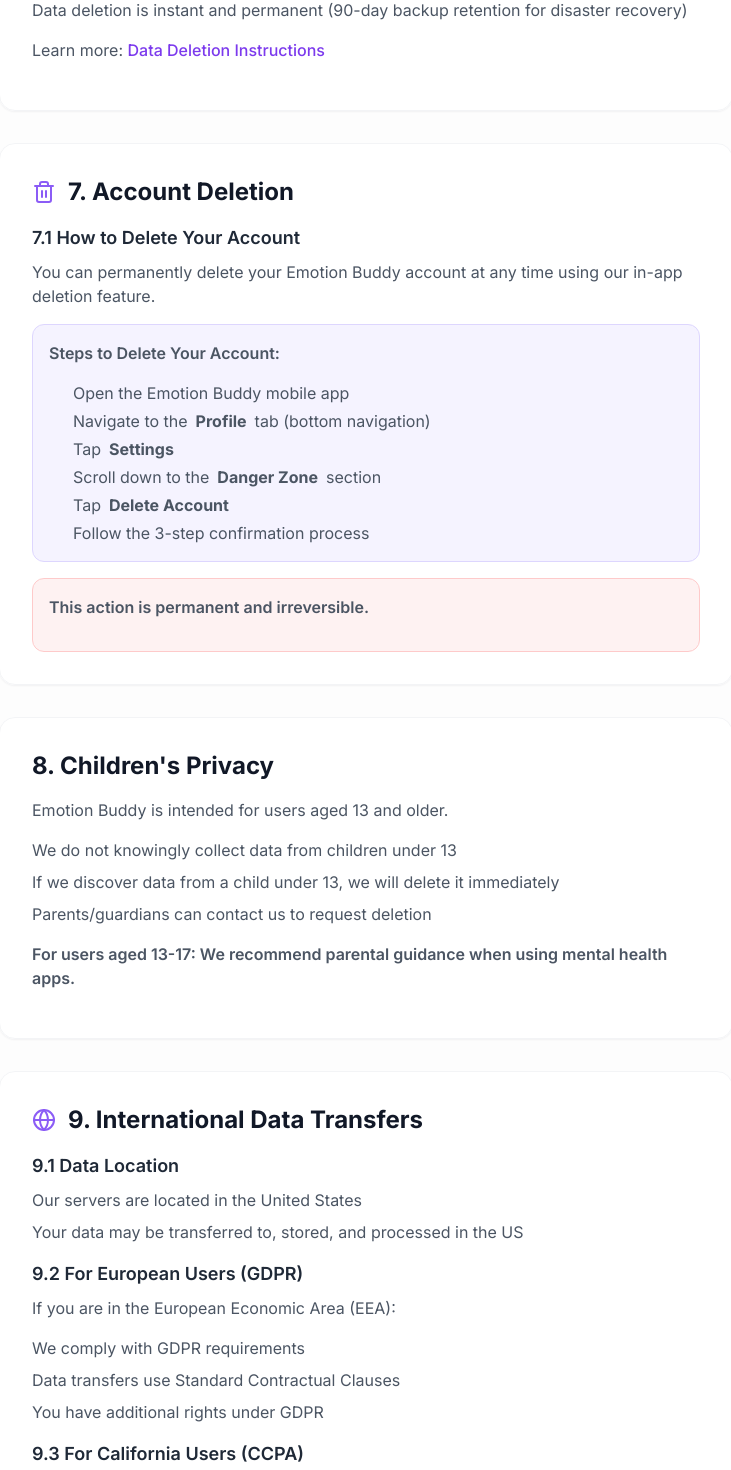
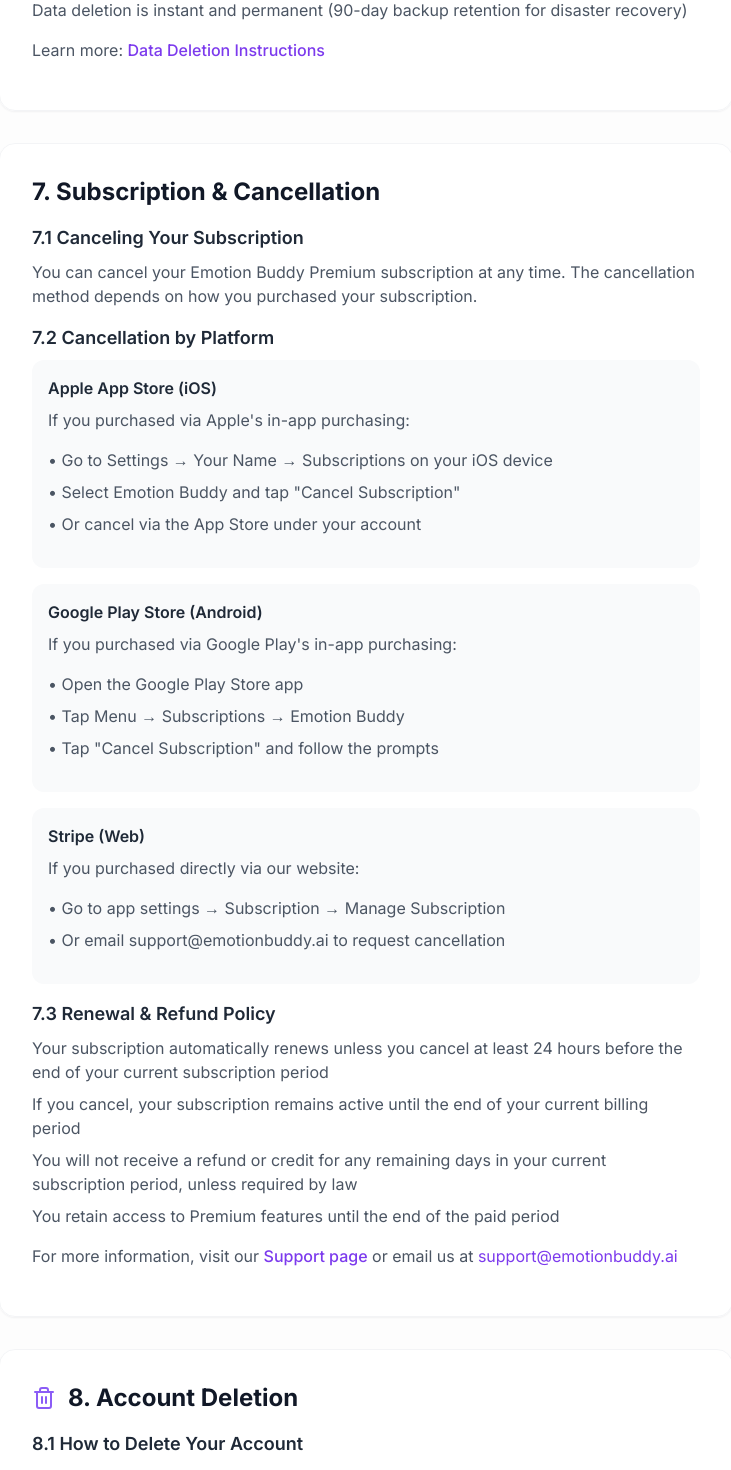
Before and after one commit to Sakshamgupta20/emotion-buddy-website, a Next.js app: page /privacy in a window 1280 px wide. Shown: the part 5170-6640 px from the top of the page, without its empty margins (274-1005 px from the left). Built offline with nearby package versions, Linux system fonts and the light colour scheme.

Commit message:
Update page.tsx

```diff
--- a/app/privacy/page.tsx
+++ b/app/privacy/page.tsx
@@ -232,11 +232,64 @@ export default function PrivacyPolicy() {
               </p>
             </section>
 
-            {/* Section 7: Account Deletion */}
+            {/* Section 7: Subscription & Cancellation */}
+            <section className="content-section" id="subscription-cancellation">
+              <h2>7. Subscription & Cancellation</h2>
+
+              <h3>7.1 Canceling Your Subscription</h3>
+              <p>
+                You can cancel your Emotion Buddy Premium subscription at any time. The cancellation method depends on how you purchased your subscription.
+              </p>
+
+              <h3>7.2 Cancellation by Platform</h3>
+
+              <div className="bg-gray-50 rounded-xl p-4 mb-4">
+                <h4 className="font-semibold text-gray-800 mb-2">Apple App Store (iOS)</h4>
+                <p className="text-sm text-gray-700 mb-2">If you purchased via Apple&apos;s in-app purchasing:</p>
+                <ul className="text-sm text-gray-700 space-y-1">
+                  <li>• Go to Settings → Your Name → Subscriptions on your iOS device</li>
+                  <li>• Select Emotion Buddy and tap &quot;Cancel Subscription&quot;</li>
+                  <li>• Or cancel via the App Store under your account</li>
+                </ul>
+              </div>
+
+              <div className="bg-gray-50 rounded-xl p-4 mb-4">
+                <h4 className="font-semibold text-gray-800 mb-2">Google Play Store (Android)</h4>
+                <p className="text-sm text-gray-700 mb-2">If you purchased via Google Play&apos;s in-app purchasing:</p>
+                <ul className="text-sm text-gray-700 space-y-1">
+                  <li>• Open the Google Play Store app</li>
+                  <li>• Tap Menu → Subscriptions → Emotion Buddy</li>
+                  <li>• Tap &quot;Cancel Subscription&quot; and follow the prompts</li>
+                </ul>
+              </div>
+
+              <div className="bg-gray-50 rounded-xl p-4 mb-4">
+                <h4 className="font-semibold text-gray-800 mb-2">Stripe (Web)</h4>
+                <p className="text-sm text-gray-700 mb-2">If you purchased directly via our website:</p>
+                <ul className="text-sm text-gray-700 space-y-1">
+                  <li>• Go to app settings → Subscription → Manage Subscription</li>
+                  <li>• Or email support@emotionbuddy.ai to request cancellation</li>
+                </ul>
+              </div>
+
+              <h3>7.3 Renewal & Refund Policy</h3>
+              <ul>
+                <li>Your subscription automatically renews unless you cancel at least 24 hours before the end of your current subscription period</li>
+                <li>If you cancel, your subscription remains active until the end of your current billing period</li>
+                <li>You will not receive a refund or credit for any remaining days in your current subscription period, unless required by law</li>
+                <li>You retain access to Premium features until the end of the paid period</li>
+              </ul>
+
+              <p className="text-sm text-gray-600 mt-3">
+                For more information, visit our <Link href="/support" className="text-violet-600 hover:underline font-medium">Support page</Link> or email us at <a href="mailto:support@emotionbuddy.ai" className="text-violet-600 hover:underline">support@emotionbuddy.ai</a>
+              </p>
+            </section>
+
+            {/* Section 8: Account Deletion */}
             <section className="content-section" id="account-deletion">
-              <h2><Trash2 className="w-6 h-6 text-violet-500" /> 7. Account Deletion</h2>
+              <h2><Trash2 className="w-6 h-6 text-violet-500" /> 8. Account Deletion</h2>
 
-              <h3>7.1 How to Delete Your Account</h3>
+              <h3>8.1 How to Delete Your Account</h3>
               <p>
                 You can permanently delete your Emotion Buddy account at any time using our in-app deletion feature.
               </p>
@@ -258,9 +311,9 @@ export default function PrivacyPolicy() {
               </div>
             </section>
 
-            {/* Section 8: Children's Privacy */}
+            {/* Section 9: Children's Privacy */}
             <section className="content-section">
-              <h2>8. Children&apos;s Privacy</h2>
+              <h2>9. Children&apos;s Privacy</h2>
               <p>Emotion Buddy is intended for users aged 13 and older.</p>
               <ul>
                 <li>We do not knowingly collect data from children under 13</li>
@@ -272,17 +325,17 @@ export default function PrivacyPolicy() {
               </p>
             </section>
 
-            {/* Section 9: International Data Transfers */}
+            {/* Section 10: International Data Transfers */}
             <section className="content-section">
-              <h2><Globe className="w-6 h-6 text-violet-500" /> 9. International Data Transfers</h2>
+              <h2><Globe className="w-6 h-6 text-violet-500" /> 10. International Data Transfers</h2>
 
-              <h3>9.1 Data Location</h3>
+              <h3>10.1 Data Location</h3>
               <ul>
                 <li>Our servers are located in the United States</li>
                 <li>Your data may be transferred to, stored, and processed in the US</li>
               </ul>
 
-              <h3>9.2 For European Users (GDPR)</h3>
+              <h3>10.2 For European Users (GDPR)</h3>
               <p>If you are in the European Economic Area (EEA):</p>
               <ul>
                 <li>We comply with GDPR requirements</li>
@@ -290,7 +343,7 @@ export default function PrivacyPolicy() {
                 <li>You have additional rights under GDPR</li>
               </ul>
 
-              <h3>9.3 For California Users (CCPA)</h3>
+              <h3>10.3 For California Users (CCPA)</h3>
               <p>If you are a California resident:</p>
               <ul>
                 <li>You have rights under the California Consumer Privacy Act</li>
@@ -299,9 +352,9 @@ export default function PrivacyPolicy() {
               </ul>
             </section>
 
-            {/* Section 10: Changes to This Privacy Policy */}
+            {/* Section 11: Changes to This Privacy Policy */}
             <section className="content-section">
-              <h2>10. Changes to This Privacy Policy</h2>
+              <h2>11. Changes to This Privacy Policy</h2>
               <p>
                 We may update this Privacy Policy from time to time. Changes will be effective when posted.
               </p>
@@ -315,7 +368,7 @@ export default function PrivacyPolicy() {
 
             {/* Contact Section */}
             <section className="content-section">
-              <h2><Mail className="w-6 h-6 text-violet-500" /> 11. Contact Us</h2>
+              <h2><Mail className="w-6 h-6 text-violet-500" /> 12. Contact Us</h2>
               <p>
                 If you have questions about this Privacy Policy or our data practices, please contact us:
               </p>
```
